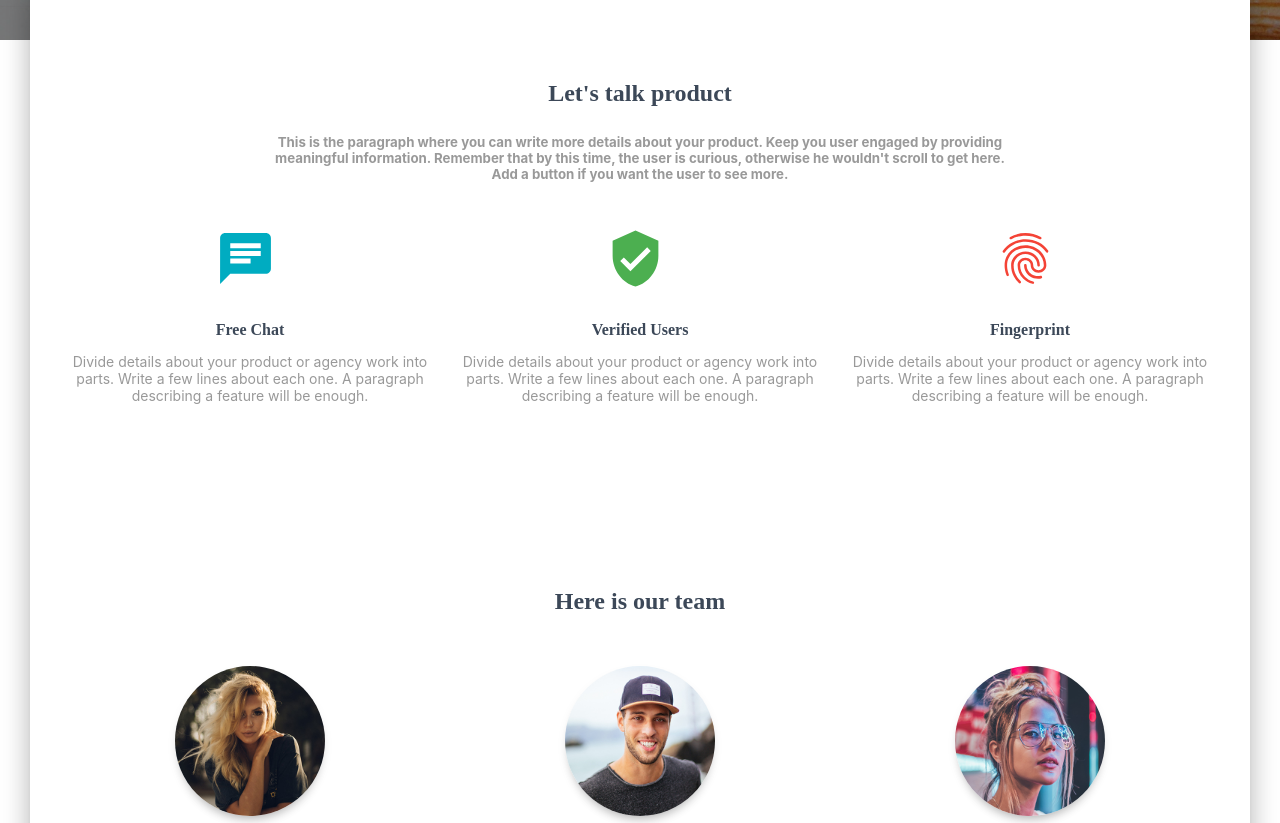
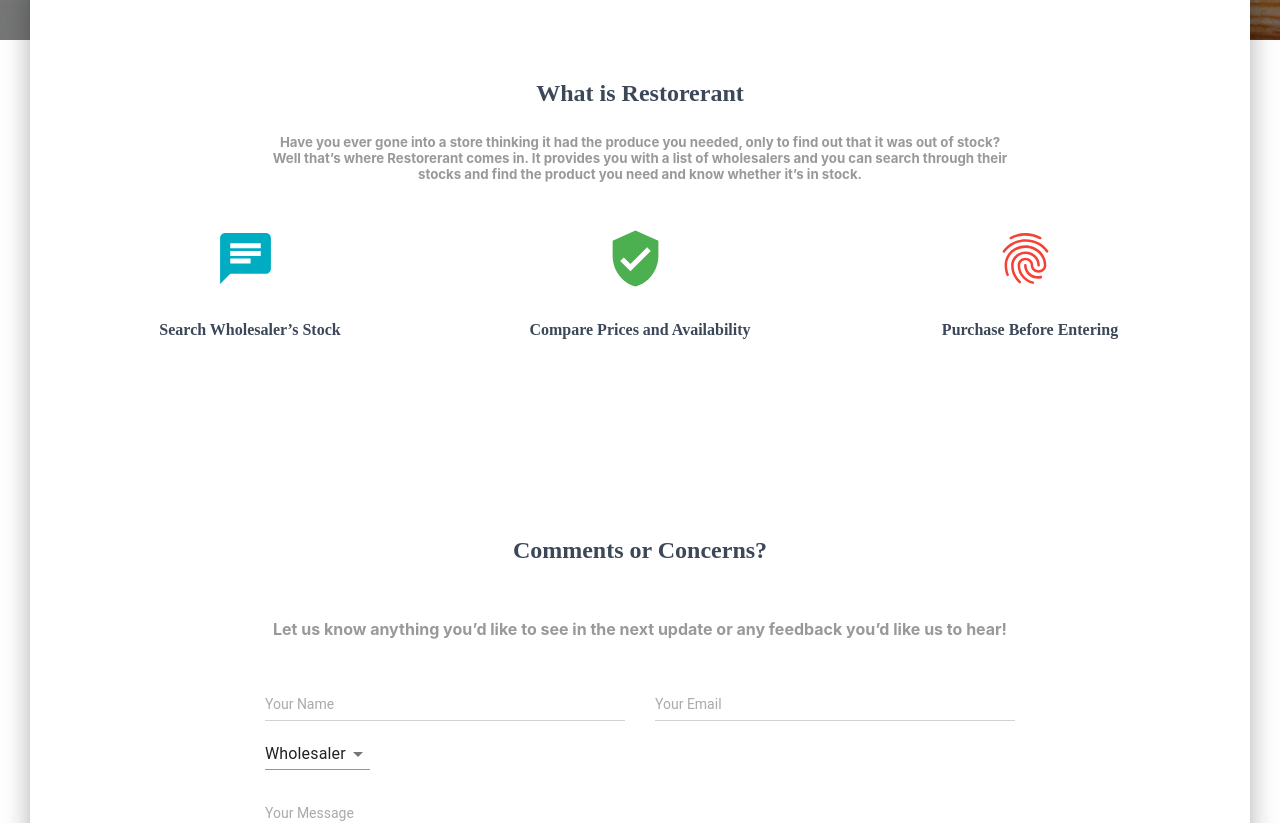
Before and after one commit to jerryz-hello/ReSTORErant, a React (Create React App) app: page / in a window 1280 px wide. Shown: the part 680-1503 px from the top of the page. Built offline with nearby package versions, Linux system fonts and the light colour scheme.

Commit message:
fix issues

```diff
--- a/src/App.js
+++ b/src/App.js
@@ -19,7 +19,7 @@
 
 // Sections for this page
 import ProductSection from "./Sections/ProductSection.js";
-import TeamSection from "./Sections/TeamSection.js";
+// import TeamSection from "./Sections/TeamSection.js";
 import WorkSection from "./Sections/WorkSection.js";
 
 const dashboardRoutes = [];
@@ -49,8 +49,7 @@
             <GridItem xs={12} sm={12} md={6}>
               <h1 className={classes.title}>Restorerants Wholesale</h1>
               <h4>
-                We strive to create a better platform to connect restaurants with
-                wholesellers that enhance their businesses.
+                Tired of finding suppliers for your bussiness? Let RESTORErant find you the best fit and leave you more time on your business
               </h4>
               <br />
               <Button
@@ -72,7 +71,7 @@
                 rel="noopener noreferrer"
               >
                 <i className="fas fa-play" />
-                I am a wholeseller
+                I am a wholesaler
               </Button>
             </GridItem>
           </GridContainer>
@@ -81,7 +80,7 @@
       <div className={classNames(classes.main, classes.mainRaised)}>
         <div className={classes.container}>
           <ProductSection />
-          <TeamSection />
+          {/* <TeamSection /> */}
           <WorkSection />
         </div>
       </div>
--- a/src/LoginPageW.js
+++ b/src/LoginPageW.js
@@ -55,7 +55,7 @@
               <Card className={classes[cardAnimaton]}>
                 <form className={classes.form}>
                   <CardHeader color="primary" className={classes.cardHeader}>
-                    <h4>Wholesellers Login</h4>
+                    <h4>Wholesalers Login</h4>
                     <div className={classes.socialLine}>
                       <Button
                         justIcon
--- a/src/Sections/ProductSection.js
+++ b/src/Sections/ProductSection.js
@@ -21,13 +21,9 @@
     <div className={classes.section}>
       <GridContainer justify="center">
         <GridItem xs={12} sm={12} md={8}>
-          <h2 className={classes.title}>Let{"'"}s talk product</h2>
+          <h2 className={classes.title}>What is Restorerant</h2>
           <h5 className={classes.description}>
-            This is the paragraph where you can write more details about your
-            product. Keep you user engaged by providing meaningful information.
-            Remember that by this time, the user is curious, otherwise he wouldn
-            {"'"}t scroll to get here. Add a button if you want the user to see
-            more.
+            Have you ever gone into a store thinking it had the produce you needed, only to find out that it was out of stock? Well that’s where Restorerant comes in. It provides you with a list of wholesalers and you can search through their stocks and find the product you need and know whether it’s in stock.
           </h5>
         </GridItem>
       </GridContainer>
@@ -35,17 +31,17 @@
         <GridContainer>
           <GridItem xs={12} sm={12} md={4}>
             <InfoArea
-              title="Free Chat"
-              description="Divide details about your product or agency work into parts. Write a few lines about each one. A paragraph describing a feature will be enough."
+              title="Search Wholesaler’s Stock"
               icon={Chat}
+              description=""
               iconColor="info"
               vertical
             />
           </GridItem>
           <GridItem xs={12} sm={12} md={4}>
             <InfoArea
-              title="Verified Users"
-              description="Divide details about your product or agency work into parts. Write a few lines about each one. A paragraph describing a feature will be enough."
+              title="Compare Prices and Availability"
+              description=""
               icon={VerifiedUser}
               iconColor="success"
               vertical
@@ -53,8 +49,8 @@
           </GridItem>
           <GridItem xs={12} sm={12} md={4}>
             <InfoArea
-              title="Fingerprint"
-              description="Divide details about your product or agency work into parts. Write a few lines about each one. A paragraph describing a feature will be enough."
+              title="Purchase Before Entering"
+              description=""
               icon={Fingerprint}
               iconColor="danger"
               vertical
--- a/src/Sections/WorkSection.js
+++ b/src/Sections/WorkSection.js
@@ -12,6 +12,11 @@
 
 import styles from "assets/jss/material-kit-react/views/landingPageSections/workStyle.js";
 
+import InputLabel from '@material-ui/core/InputLabel';
+import MenuItem from '@material-ui/core/MenuItem';
+
+import Select from '@material-ui/core/Select';
+
 const useStyles = makeStyles(styles);
 
 export default function WorkSection() {
@@ -20,12 +25,9 @@
     <div className={classes.section}>
       <GridContainer justify="center">
         <GridItem cs={12} sm={12} md={8}>
-          <h2 className={classes.title}>Work with us</h2>
+          <h2 className={classes.title}>Comments or Concerns? </h2>
           <h4 className={classes.description}>
-            Divide details about your product or agency work into parts. Write a
-            few lines about each one and contact us about any further
-            collaboration. We will responde get back to you in a couple of
-            hours.
+            Let us know anything you’d like to see in the next update or any feedback you’d like us to hear!
           </h4>
           <form>
             <GridContainer>
@@ -46,6 +48,16 @@
                     fullWidth: true
                   }}
                 />
+              </GridItem>
+              <GridItem xs={12} sm={12} md={6}>
+                <Select
+                  labelId="demo-simple-select-label"
+                  id="demo-simple-select"
+                  value={"wholesaler"}
+                >
+                  <MenuItem value={"wholesaler"}>Wholesaler</MenuItem>
+                  <MenuItem value={"restaurant"}>Restaurant</MenuItem>
+                </Select>
               </GridItem>
               <CustomInput
                 labelText="Your Message"
--- a/src/Wholesaler.js
+++ b/src/Wholesaler.js
@@ -103,7 +103,7 @@
             </Typography>
             <Rating
               name="simple-controlled"
-              value={4}
+              value={value}
               onChange={(event, newValue) => {
                 setValue(newValue);
               }}
--- a/src/store.js
+++ b/src/store.js
@@ -76,7 +76,7 @@
       <AppBar position="relative">
         <Toolbar>
           <Typography variant="h6" color="inherit" noWrap>
-            Wholesellers near me
+            Wholesalers near me
           </Typography>
         </Toolbar>
       </AppBar>
@@ -85,10 +85,10 @@
         <div className={classes.heroContent}>
           <Container maxWidth="md">
             <Typography component="h1" variant="h2" align="center" color="textPrimary" gutterBottom>
-              Wholesellers near me
+              Wholesalers near me
             </Typography>
             <Typography variant="h5" align="center" color="textSecondary" paragraph>
-              Order from the wholesellers near you
+              Order from the wholesalers near you
             </Typography>
             <div className={classes.heroButtons}>
               <Grid container spacing={2} justify="center">
```
